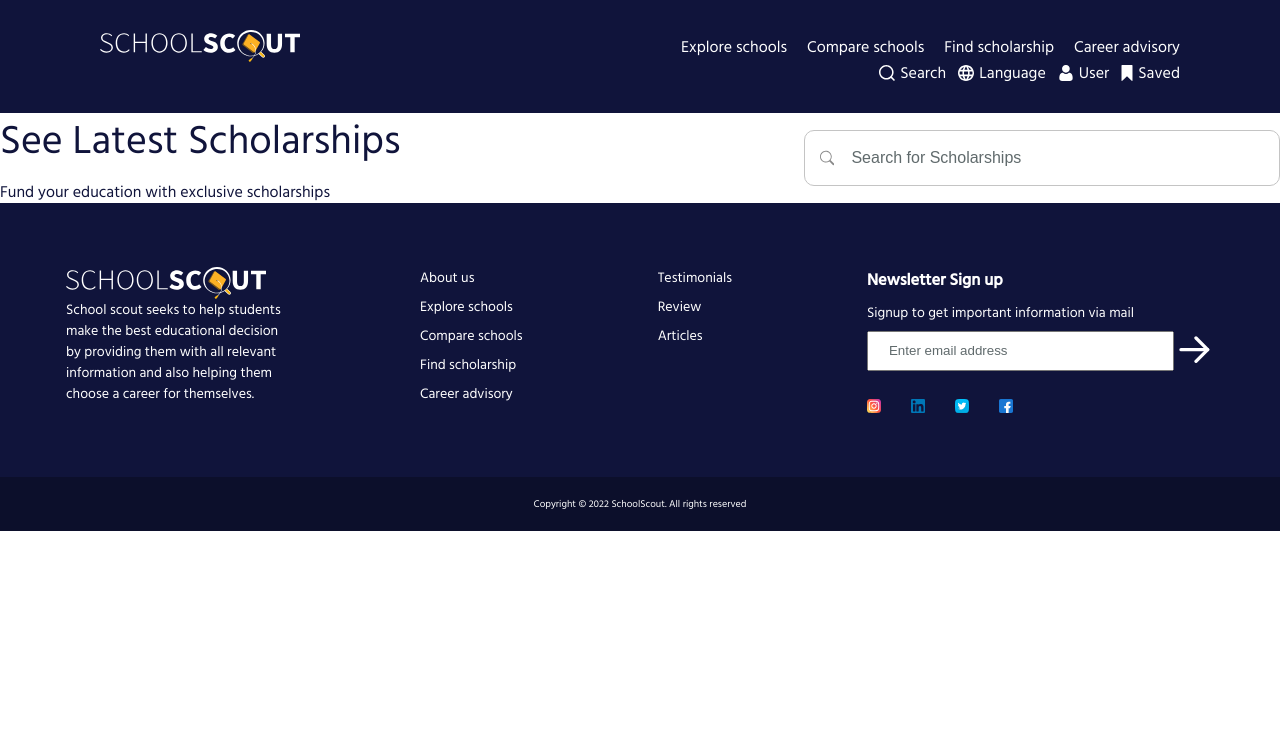
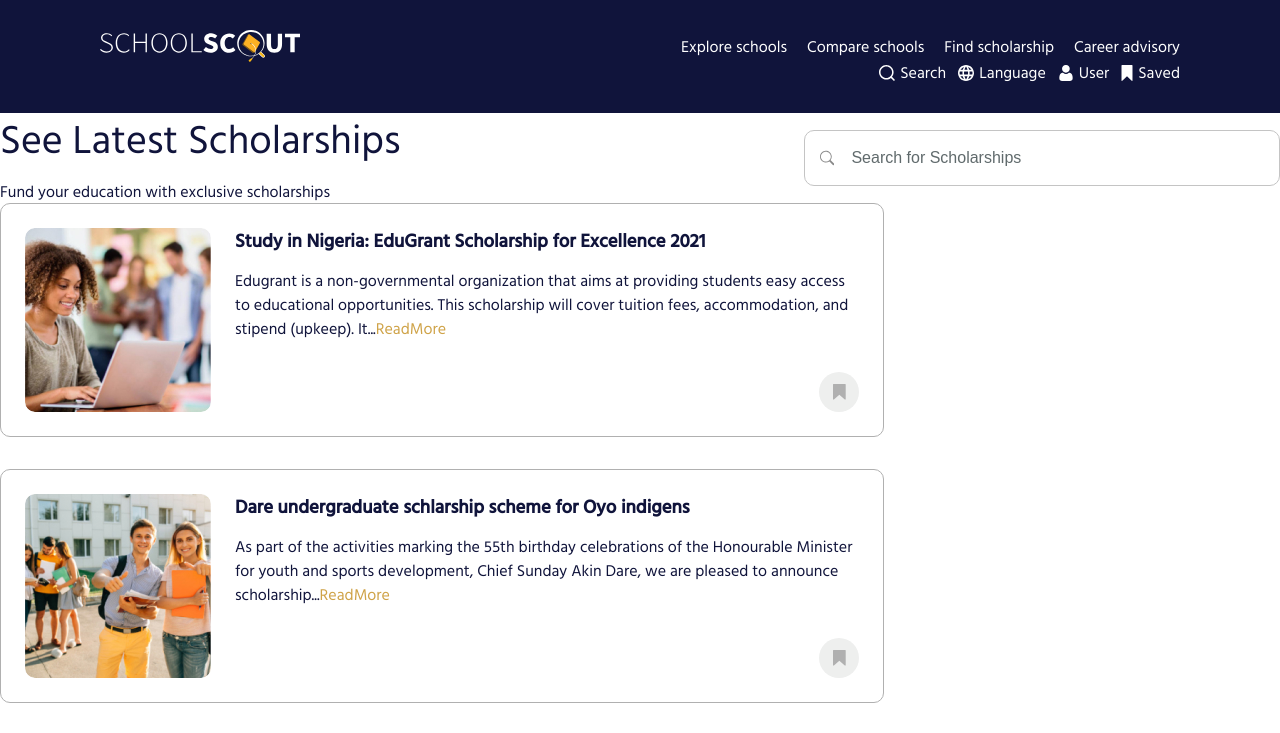
Before and after one commit to CDiala/school-finder, a React (Create React App) app in the folder client/: page / in a window 1280 px wide. Shown: the top 733 px of the page. Built offline with nearby package versions, Linux system fonts and the light colour scheme.

Commit message:
feat: Render the scholarship list on its page

```diff
--- a/client/src/pages/ScholarshipList/ScholarshipList.js
+++ b/client/src/pages/ScholarshipList/ScholarshipList.js
@@ -1,3 +1,5 @@
+import ExtraLargeCardList from "../../components/shared/ExtraLargeCard/ExtraLargeCard";
+import { scholarshipList } from "../../data/scholarship-list";
 import "./ScholarshipList.css";
 
 const ScholarshipList = () => {
@@ -30,7 +32,9 @@ const ScholarshipList = () => {
         </div>
       </div>
       <div className="scholarship-body">
-        <div className="scholarships">{/* render scholarships here */}</div>
+        <div className="scholarships">
+          {<ExtraLargeCardList scholarshipList={scholarshipList} />}
+        </div>
         <aside>{/* render ads & articles here */}</aside>
       </div>
     </section>
```
